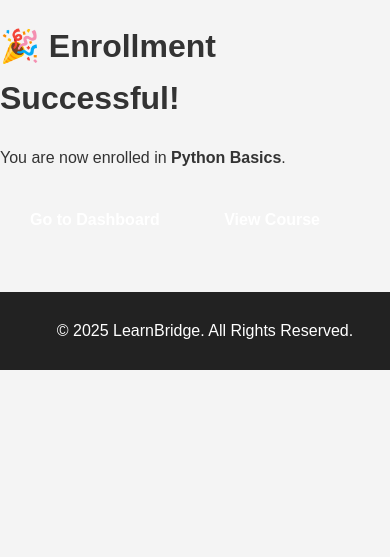
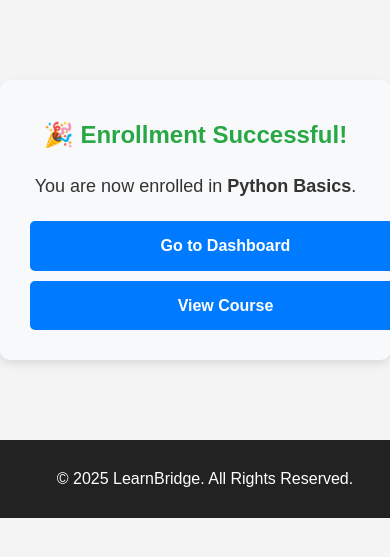
Before and after one commit to agodahdev/LearnBridge, a Django app: page /courses/course/1/enroll/ in a window 390 px wide. Shown: the part 62-619 px from the top of the page. Run offline with Django 4.2, Linux system fonts and the light colour scheme; a user stored in the database is signed in; data comes from the database, SQL or seed files in the repository.

Commit message:
added styling to the enrolment paghe

```diff
--- a/LearnBridge/static/css/style.css
+++ b/LearnBridge/static/css/style.css
@@ -695,3 +695,60 @@ footer {
     font-size: 1.2em;
     color: #f39c12;
 }
+
+/* Enrollment Success Page Styling */
+.success-container {
+    max-width: 600px;
+    margin: 80px auto;
+    text-align: center;
+    background: #f8f9fa;
+    padding: 30px;
+    border-radius: 10px;
+    box-shadow: 0px 4px 10px rgba(0, 0, 0, 0.1);
+}
+
+.success-container h1 {
+    font-size: 28px;
+    color: #28a745;
+    margin-bottom: 10px;
+}
+
+.success-container p {
+    font-size: 18px;
+    color: #333;
+    margin-bottom: 20px;
+}
+
+.success-container .btn {
+    display: inline-block;
+    margin: 10px;
+    padding: 12px 20px;
+    font-size: 16px;
+    font-weight: bold;
+    color: #fff;
+    text-decoration: none;
+    background: #007bff;
+    border-radius: 5px;
+    transition: 0.3s;
+}
+
+.success-container .btn:hover {
+    background: #0056b3;
+}
+
+/* Responsive Design */
+@media (max-width: 768px) {
+    .success-container {
+        width: 90%;
+        padding: 20px;
+    }
+
+    .success-container h1 {
+        font-size: 24px;
+    }
+
+    .success-container .btn {
+        width: 100%;
+        display: block;
+    }
+}
```
